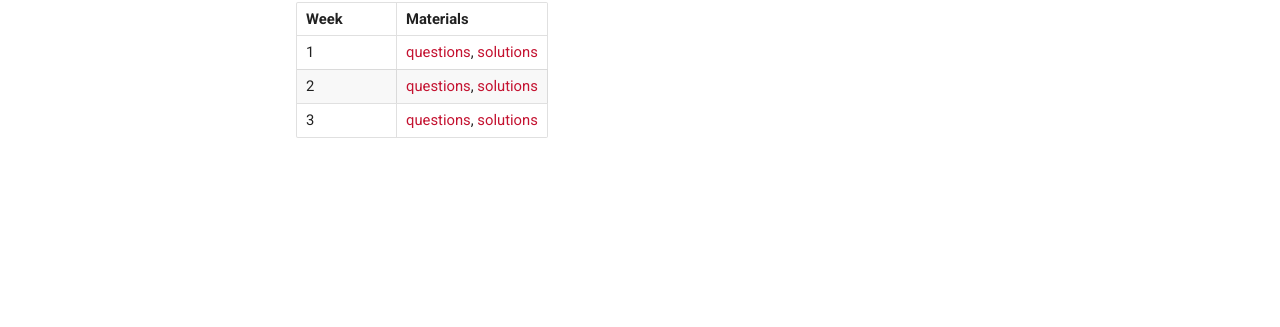
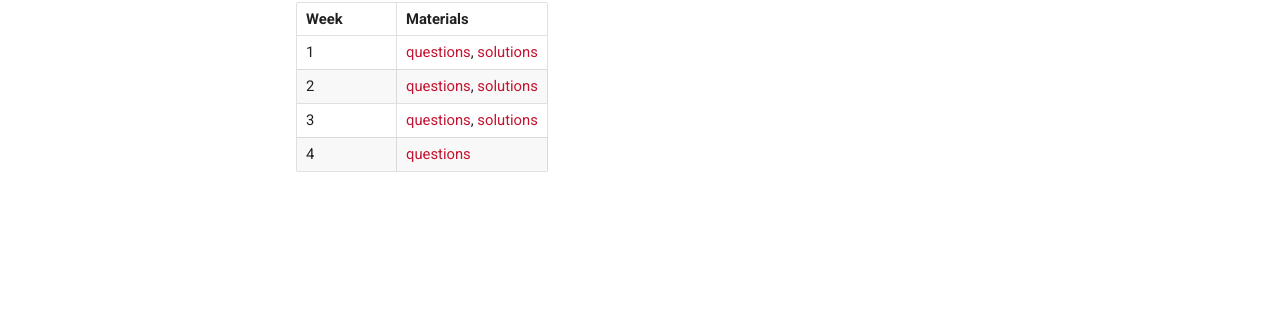
Before and after one commit to cmu-optimal-control/cmu-optimal-control.github.io, an MkDocs documentation site: the page built from docs/quizzes.md, in a window 1280 px wide. Shown: the part 226-553 px from the top of the page. Built offline with MkDocs 1.6.1 and Material for MkDocs 9.7.7, drawn with Linux system fonts in a browser that asks for light colours.

Commit message:
updated week 4 quiz

```diff
--- a/docs/quizzes.md
+++ b/docs/quizzes.md
@@ -6,6 +6,7 @@
 |1| [questions](quizzes/week1.pdf), [solutions](https://github.com/Optimal-Control-16-745/quiz_solutions/blob/main/week_01_quiz_solutions.pdf) |
 |2| [questions](quizzes/week2.pdf), [solutions](https://github.com/Optimal-Control-16-745/quiz_solutions/blob/main/week_02_quiz_solutions.pdf) |
 |3| [questions](quizzes/week3.pdf), [solutions](https://github.com/Optimal-Control-16-745/quiz_solutions/blob/main/week_03_quiz_solutions.pdf) |
+|4| [questions](quizzes/week4.pdf) |
 
 
 <!--
```
Also changed, not shown: 1 other file.
